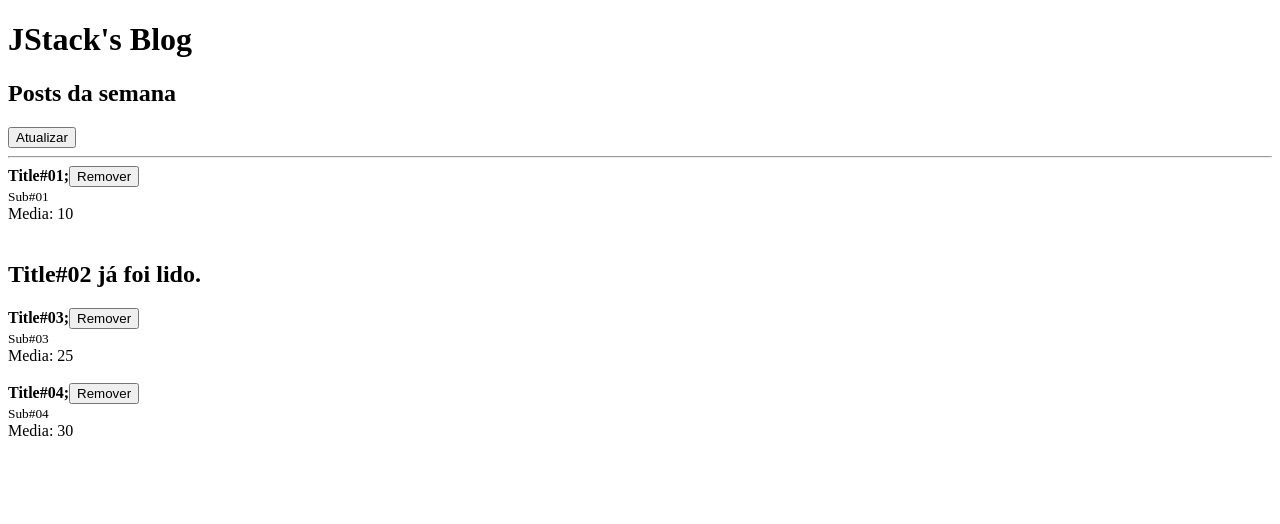
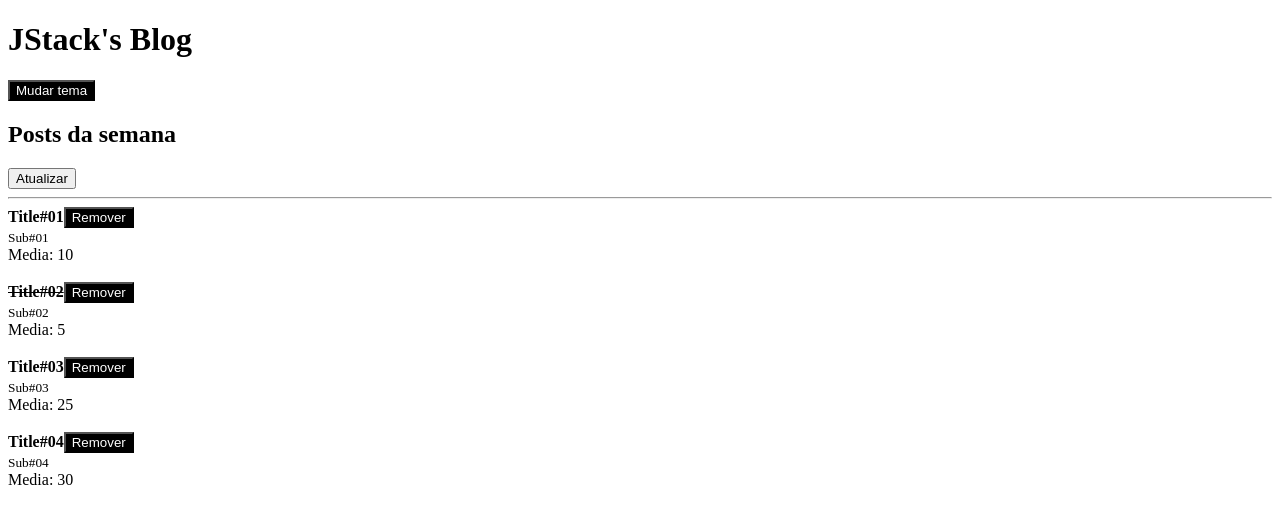
Before and after one commit to viniciusmb17/jstack-curso, a React app in the folder react-fundamentos/: page / in a window 1280 px wide. Shown: the top 524 px of the page. Built offline with nearby package versions, Linux system fonts and the light colour scheme.

Commit message:
Trabalhando com a Context API

```diff
--- /dev/null
+++ b/react-fundamentos/src/Button.js
@@ -0,0 +1,25 @@
+import React, { useContext } from 'react';
+import PropTypes from 'prop-types';
+
+import { ThemeContext } from './ThemeContext';
+
+export default function Button(props) {
+  const { theme } = useContext(ThemeContext);
+
+  return (
+    <button
+      onClick={props.onClick}
+      style={{
+        color: theme === 'dark' ? '#fff' : '#000',
+        background: theme === 'dark' ? '#000' : '#fff',
+      }}
+    >
+      {props.children}
+    </button>
+  );
+}
+
+Button.propTypes = {
+  children: PropTypes.node.isRequired,
+  onClick: PropTypes.func.isRequired,
+};
--- a/react-fundamentos/src/Header.js
+++ b/react-fundamentos/src/Header.js
@@ -1,20 +1,30 @@
-import React from "react";
+import React, { useContext } from 'react';
 import PropTypes from 'prop-types';
+import Button from './Button';
+
+import { ThemeContext } from './ThemeContext';
 
 export default function Header(props) {
+  const { onToggleTheme } = useContext(ThemeContext);
+
   return (
     <>
       <h1>{props.title}</h1>
+      <Button
+        onClick={onToggleTheme}
+      >
+        Mudar tema
+      </Button>
       {props.children}
     </>
-  )
+  );
 }
 
 Header.propTypes = {
-  title: PropTypes.string.isRequired,
-  children: PropTypes.node,
-}
+  title: PropTypes.string,
+  children: PropTypes.node.isRequired,
+};
 
 Header.defaultProps = {
-  title: `JStack's Blog`
-}
+  title: "JStack's Blog",
+};
--- a/react-fundamentos/src/Post.js
+++ b/react-fundamentos/src/Post.js
@@ -1,27 +1,19 @@
-/* eslint-disable react/button-has-type */
-/* eslint-disable react/destructuring-assignment */
 import React from 'react';
 import PropTypes from 'prop-types';
+import PostHeader from './PostHeader';
 
 export default function Post(props) {
-  if (props.post.read) {
-    return (
-      <h2>
-        {props.post.title}
-        {' '}
-        já foi lido.
-      </h2>
-    );
-  }
-
   return (
     <>
       <article>
-        <strong>
-          {props.post.read ? <s>{props.post.title}</s> : props.post.title}
-          ;
-        </strong>
-        <button onClick={() => props.onRemove(props.post.id)}>Remover</button>
+        <PostHeader
+          onRemove={props.onRemove}
+          post={{
+            id: props.post.id,
+            title: props.post.title,
+            read: props.post.read,
+          }}
+        />
         <br />
         <small>{props.post.subtitle}</small>
         <br />
--- /dev/null
+++ b/react-fundamentos/src/PostHeader.js
@@ -0,0 +1,30 @@
+import React from 'react';
+import PropTypes from 'prop-types';
+
+import Button from './Button';
+
+export default function PostHeader(props) {
+  return (
+    <>
+      <strong>
+        {props.post.read && <s>{props.post.title}</s>}
+        {!props.post.read && props.post.title}
+      </strong>
+      <Button
+        onClick={() => props.onRemove(props.post.id)}
+      >
+        Remover
+      </Button>
+    </>
+  );
+}
+
+PostHeader.propTypes = {
+  onRemove: PropTypes.func.isRequired,
+  post: PropTypes.shape({
+    id: PropTypes.number.isRequired,
+    title: PropTypes.string.isRequired,
+    read: PropTypes.bool.isRequired,
+  }).isRequired,
+
+};
--- /dev/null
+++ b/react-fundamentos/src/ThemeContext.js
@@ -0,0 +1,22 @@
+import React, { useState, createContext } from 'react';
+
+export const ThemeContext = createContext();
+
+export function ThemeProvider(props) {
+  const [theme, setTheme] = useState('dark');
+
+  function handleToggleTheme() {
+    setTheme((prevState) => (prevState === 'dark' ? 'light' : 'dark'));
+  }
+
+  return (
+    <ThemeContext.Provider
+      value={{
+        theme,
+        onToggleTheme: handleToggleTheme,
+      }}
+    >
+      {props.children}
+    </ThemeContext.Provider>
+  );
+}
```
Also changed, not shown: react-fundamentos/src/App.js (+4 -3 lines), react-fundamentos/.eslintrc.js.
